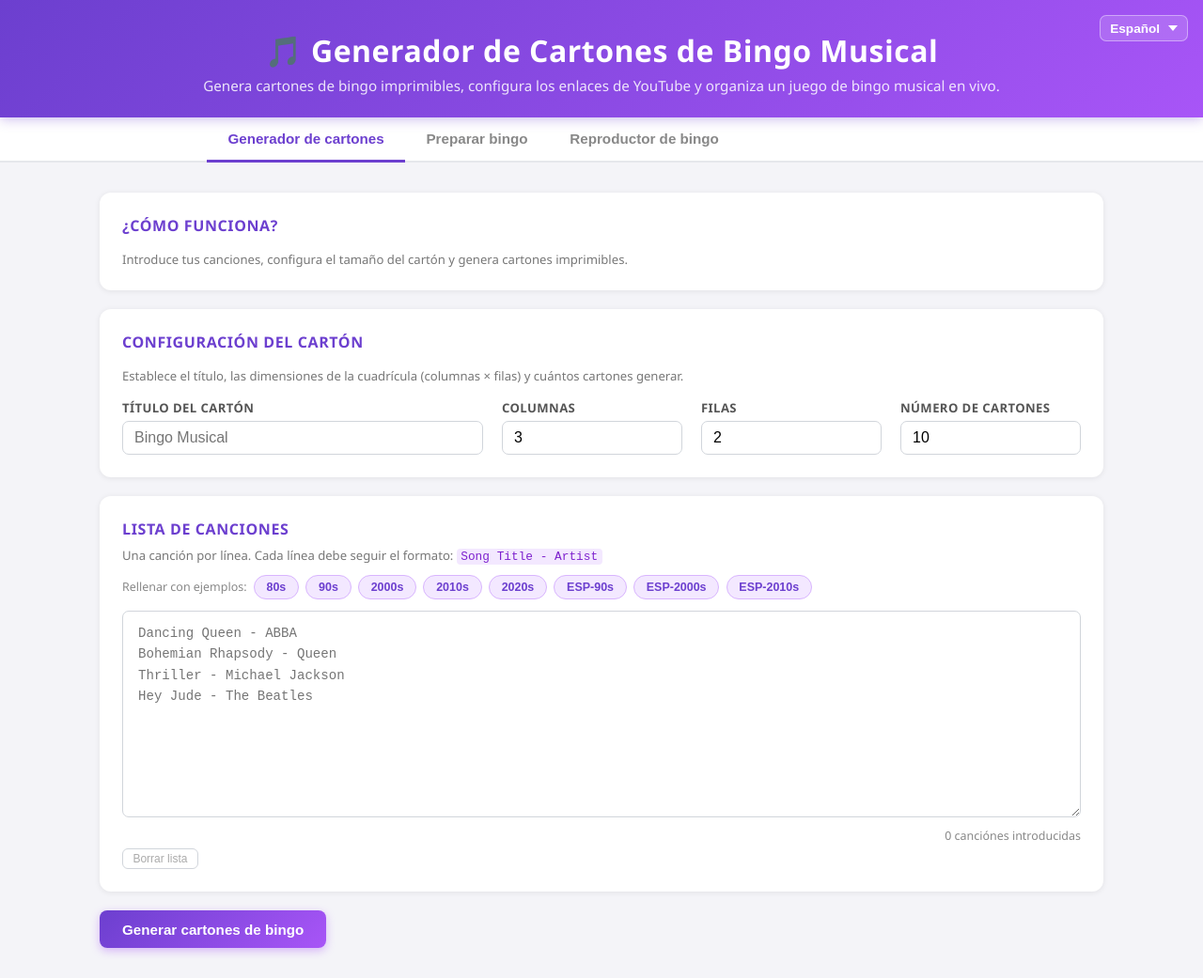
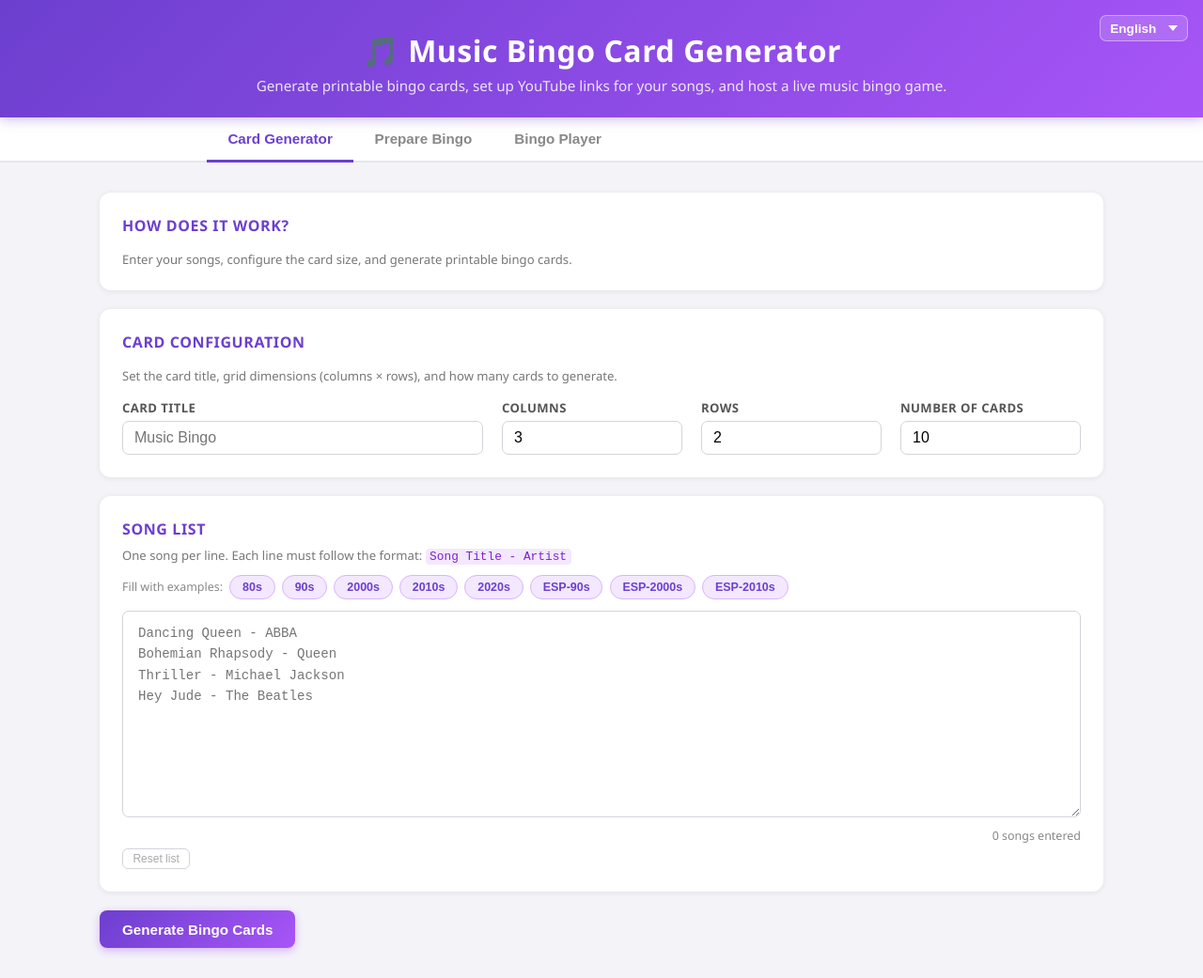
Before and after one commit to benattxurruka/music-bingo-card-generator, a plain HTML site: page index.html in a window 1280 px wide. Shown: the whole page at 94% size. Drawn offline with Linux system fonts and the light colour scheme.

Commit message:
Choose predefined language based on your browsers preferred languages, fallback to Spanish otherwise.

```diff
--- a/index.html
+++ b/index.html
@@ -907,7 +907,7 @@
   <div id="lang-switcher">
     <select id="lang-select">
       <option value="en">English</option>
-      <option value="es" selected>Español</option>
+      <option value="es">Español</option>
       <option value="ca">Català</option>
       <option value="eu">Euskara</option>
     </select>
@@ -1504,7 +1504,17 @@
     },
   };
 
-  let currentLang = 'es';
+  const SUPPORTED_LANGS = ['en', 'es', 'ca', 'eu'];
+  function detectLang() {
+    for (const pref of navigator.languages || [navigator.language]) {
+      const code = (pref || '').toLowerCase();
+      if (SUPPORTED_LANGS.includes(code)) return code;
+      const base = code.split('-')[0];
+      if (SUPPORTED_LANGS.includes(base)) return base;
+    }
+    return 'es';
+  }
+  let currentLang = detectLang();
 
   function t(key, ...args) {
     const val = TRANSLATIONS[currentLang][key];
@@ -1541,7 +1551,8 @@
   const inpRows        = document.getElementById('inp-rows');
   const inpCards       = document.getElementById('inp-cards');
 
-  applyLanguage('es'); // populate all data-i18n elements on first load
+  document.getElementById('lang-select').value = currentLang;
+  applyLanguage(currentLang); // populate all data-i18n elements on first load
 
   // ── Decade example songs ───────────────────────────────────────
   const DECADE_SONGS = {
```
